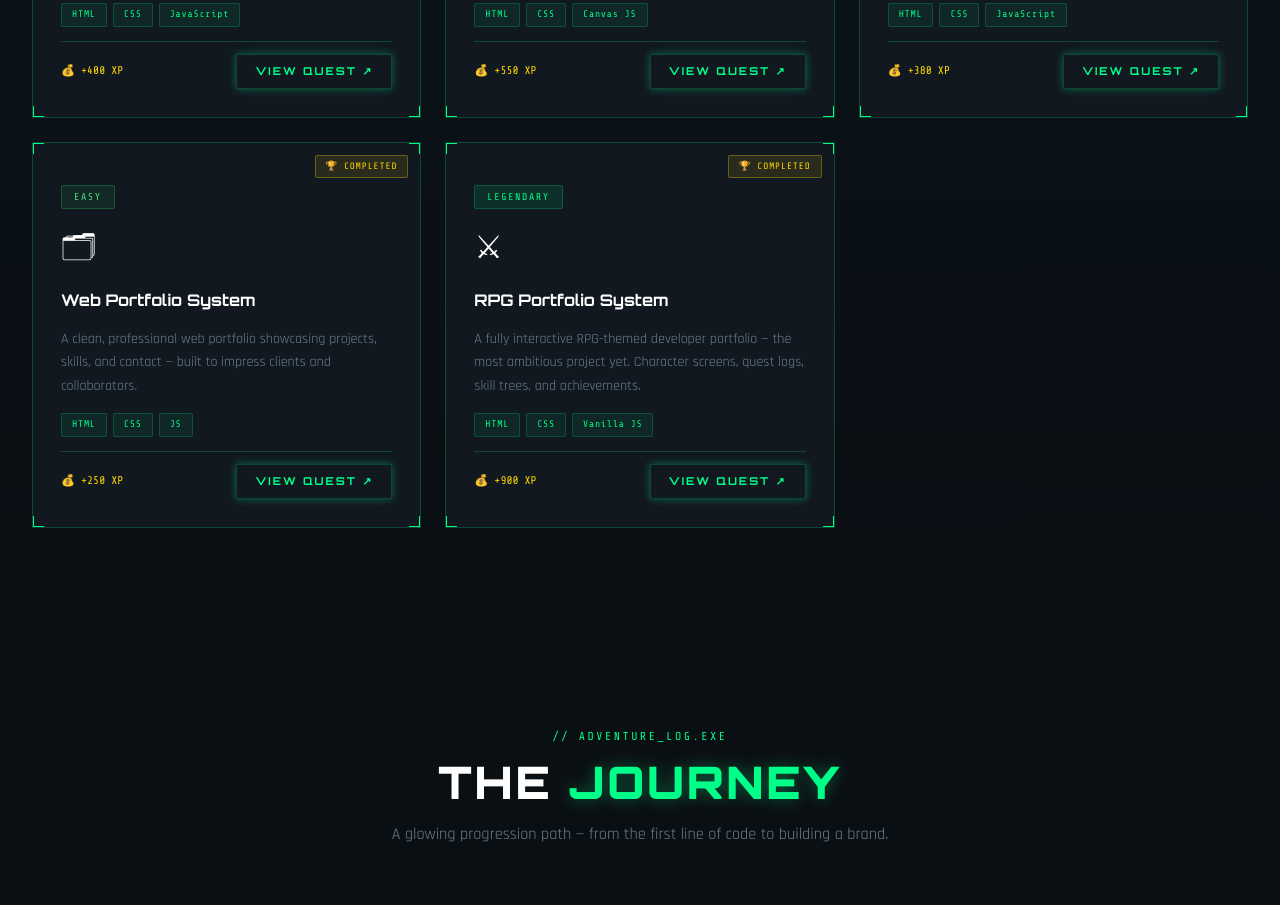
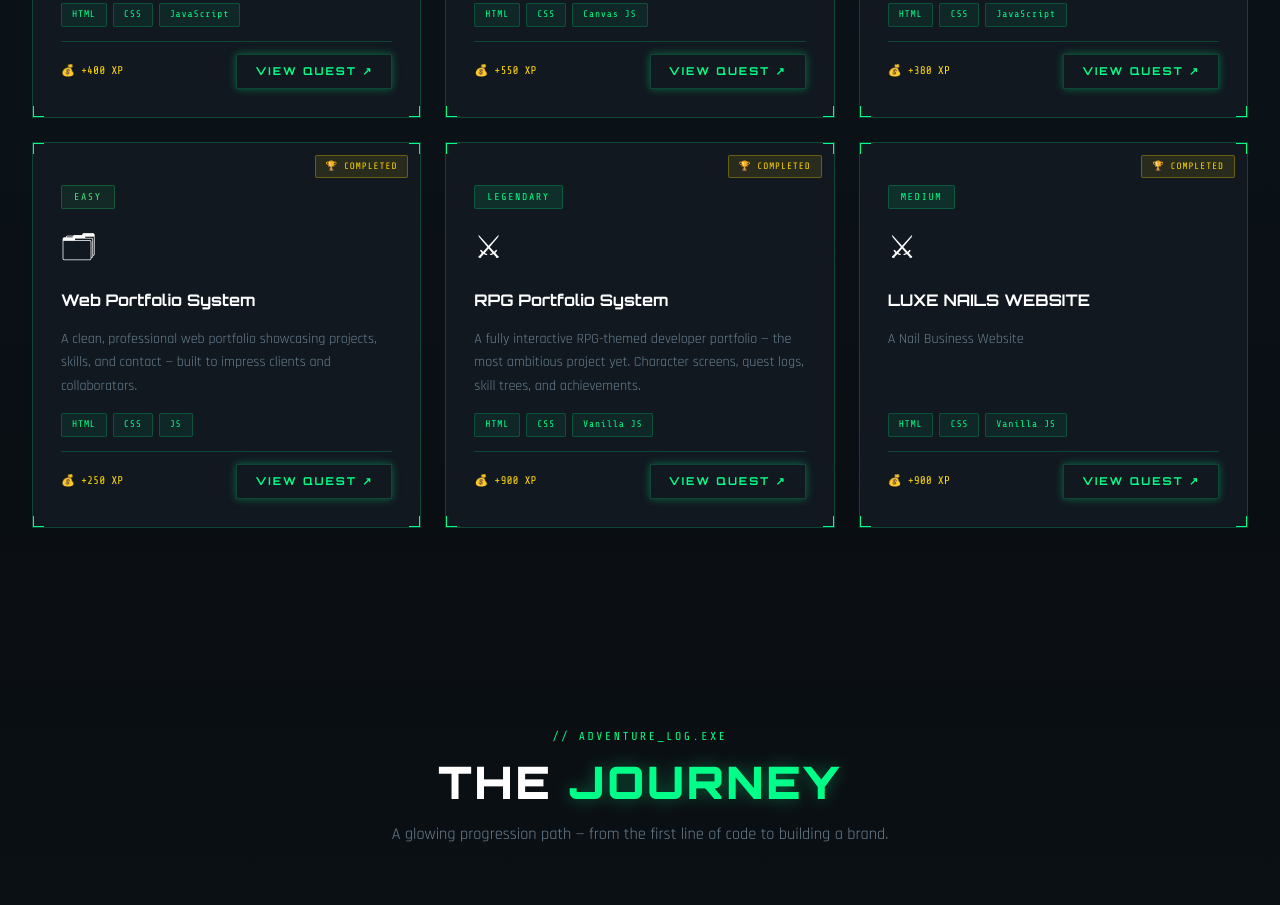
Before and after one commit to sp-enter/tech_portfolio, a plain HTML site: page index.html in a window 1280 px wide. Shown: the part 2577-3482 px from the top of the page. Drawn offline with nearby package versions, Linux system fonts and the light colour scheme; animation ran at ten frames a second.

Commit message:
Add Luxe Nails website section to index.html

```diff
--- a/index.html
+++ b/index.html
@@ -357,6 +357,21 @@
           </div>
         </div>
 
+        <div class="qc reveal-q">
+          <div class="qc-corners"><div class="qcc tl"></div><div class="qcc tr"></div><div class="qcc bl"></div><div class="qcc br"></div></div>
+          <div class="qc-badge">🏆 COMPLETED</div>
+          <div class="qc-diff diff-legendary">MEDIUM</div>
+          <div class="qc-icon">⚔</div>
+          <h3 class="qc-name">LUXE NAILS WEBSITE</h3>
+          <p class="qc-desc">A Nail Business Website</p>
+          <div class="qc-tags"><span class="qt">HTML</span><span class="qt">CSS</span><span class="qt">Vanilla JS</span></div>
+          <div class="qc-footer">
+            <div class="qc-reward">💰 +900 XP</div>
+            <a href="https://sp-enter.github.io/luxe_nails/" target="_blank" class="btn btn-quest">VIEW QUEST ↗</a>
+          </div>
+        </div>
+
+
       </div>
     </div>
   </section>
```
